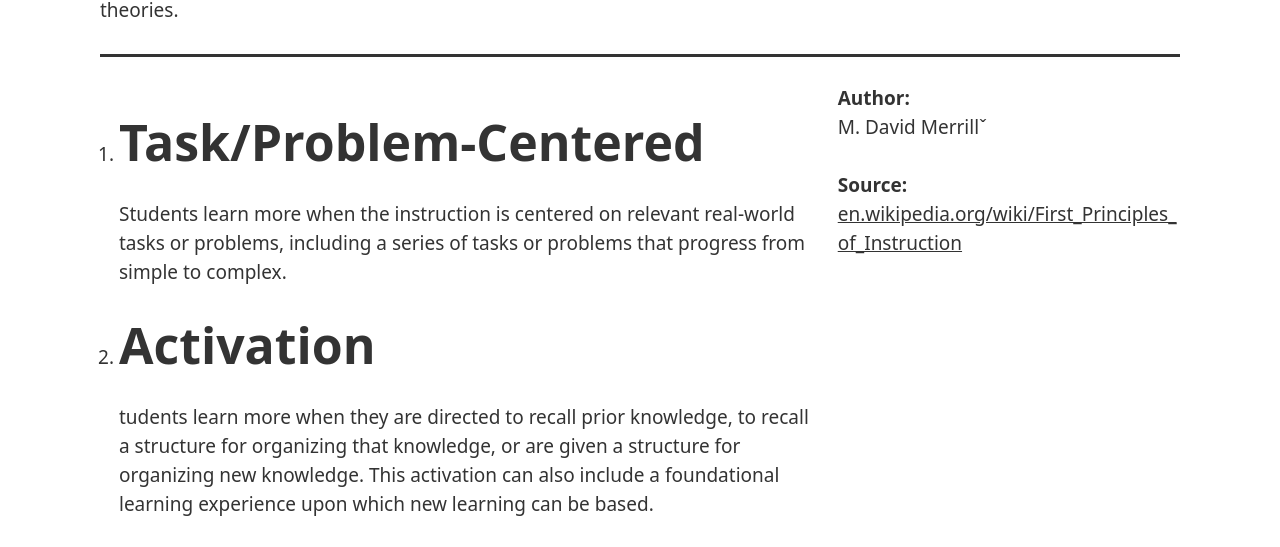
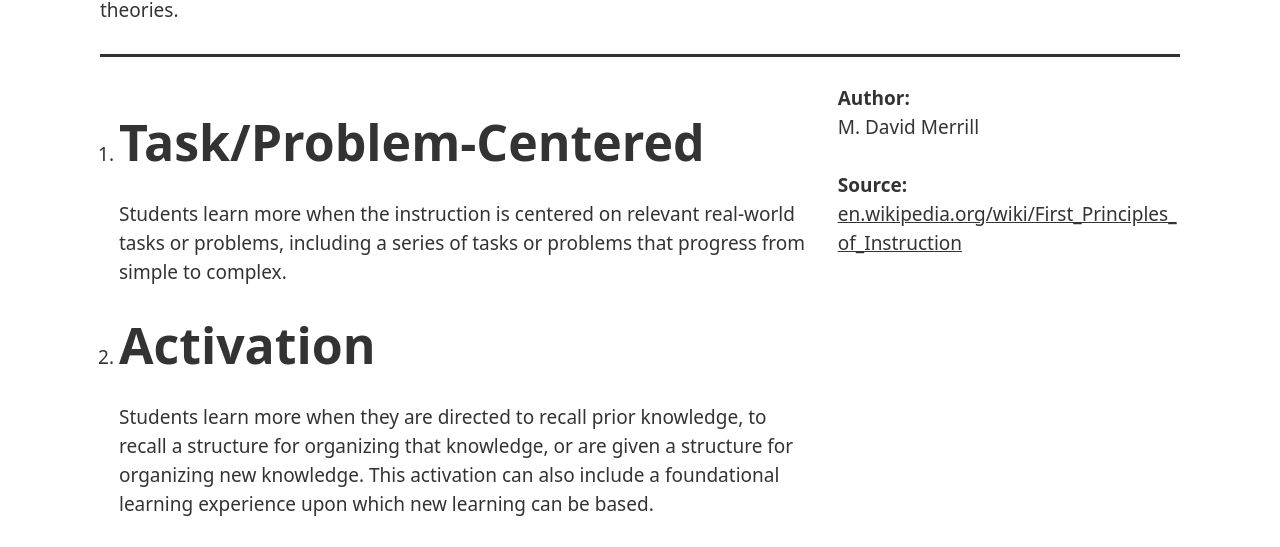
Before and after one commit to benbrignell/principles.design, a Jekyll site: the page built from _examples/first-principles-of-instruction.md, in a window 1280 px wide. Shown: the part 389-936 px from the top of the page. Built offline with Jekyll 4.4.1, drawn with Linux system fonts in a browser that asks for light colours; comment, search, counter and statistics services are not loaded.

Commit message:
fixed typo in name and 2nd summary

```diff
--- a/_examples/first-principles-of-instruction.md
+++ b/_examples/first-principles-of-instruction.md
@@ -1,6 +1,6 @@
 ---
 title: First Principles of Instruction
-author: M. David Merrillˇ
+author: M. David Merrill
 overview: An instructional theory based on a broad review of many instructional models and theories.
 link: https://en.wikipedia.org/wiki/First_Principles_of_Instruction
 principles:
@@ -9,7 +9,7 @@ principles:
     Students learn more when the instruction is centered on relevant real-world tasks or problems, including a series of tasks or problems that progress from simple to complex.
 - principle: Activation
   summary: |
-    tudents learn more when they are directed to recall prior knowledge, to recall a structure for organizing that knowledge, or are given a structure for organizing new knowledge. This activation can also include a foundational learning experience upon which new learning can be based.
+    Students learn more when they are directed to recall prior knowledge, to recall a structure for organizing that knowledge, or are given a structure for organizing new knowledge. This activation can also include a foundational learning experience upon which new learning can be based.
 - principle: Demonstration
   summary: |
     Students learn more when new knowledge is demonstrated to them in the context of real-world tasks or problems. The knowledge that is demonstrated is both informational and skill-based. Demonstration is enhanced when it adheres to research-based principles of e-learning.
```
